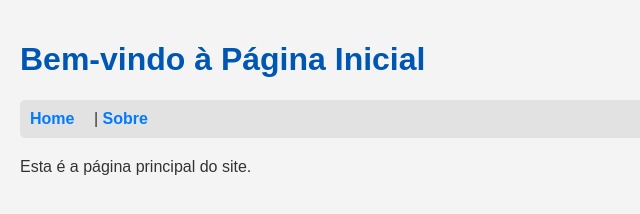
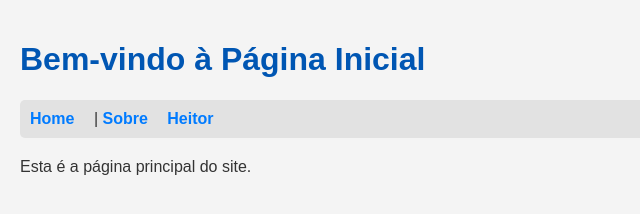
Before and after one commit to MariMar777/app-nginx, a plain HTML site: page index.html in a window 1280 px wide. Shown: the full height of the page, 0-640 px from the left. Drawn offline with Linux system fonts and the light colour scheme.

Commit message:
adicionei meu arquivo

```diff
--- a/index.html
+++ b/index.html
@@ -11,6 +11,7 @@
     <nav>
         <a href="index.html">Home</a> |
         <a href="about.html">Sobre</a>
+        <a href="heitor.html">Heitor</a>
     </nav>
     <p>Esta é a página principal do site.</p>
 </body>
```
Also changed, not shown: heitor.html (added, +1 -0 lines).
